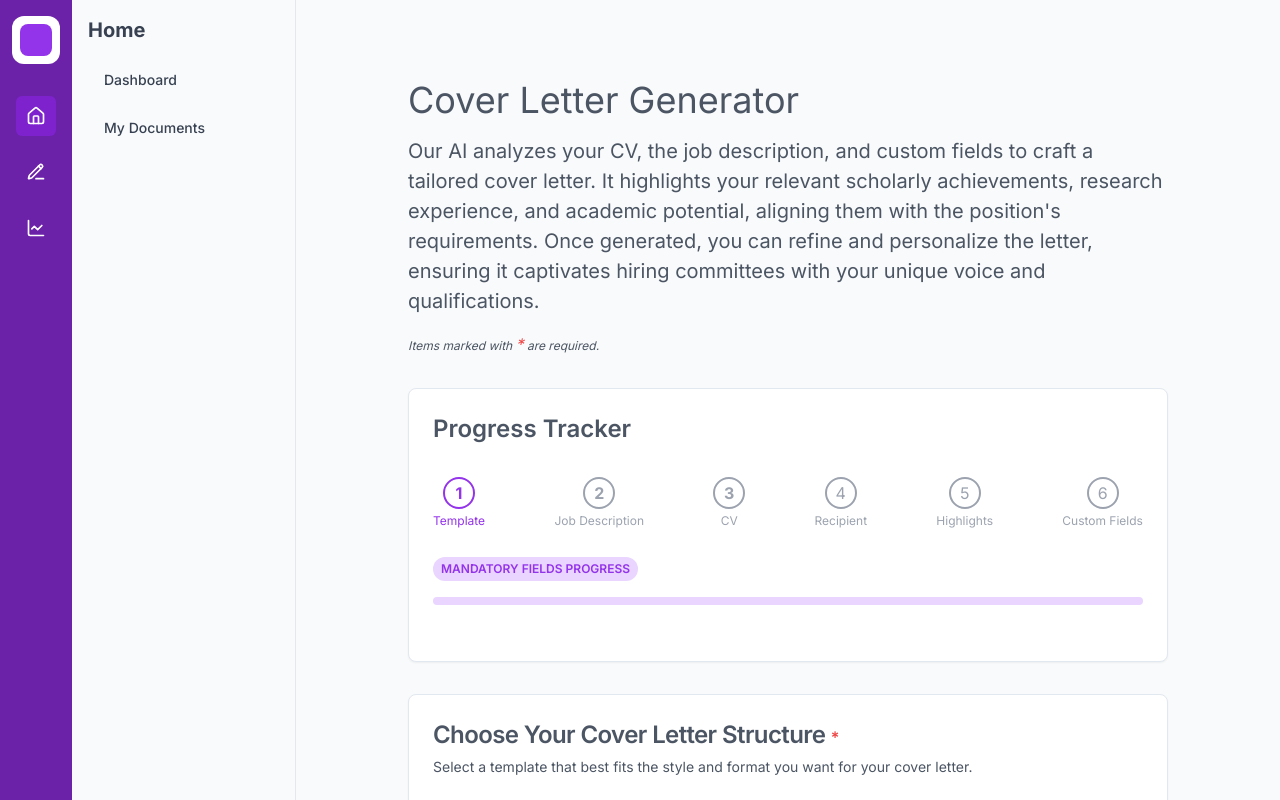
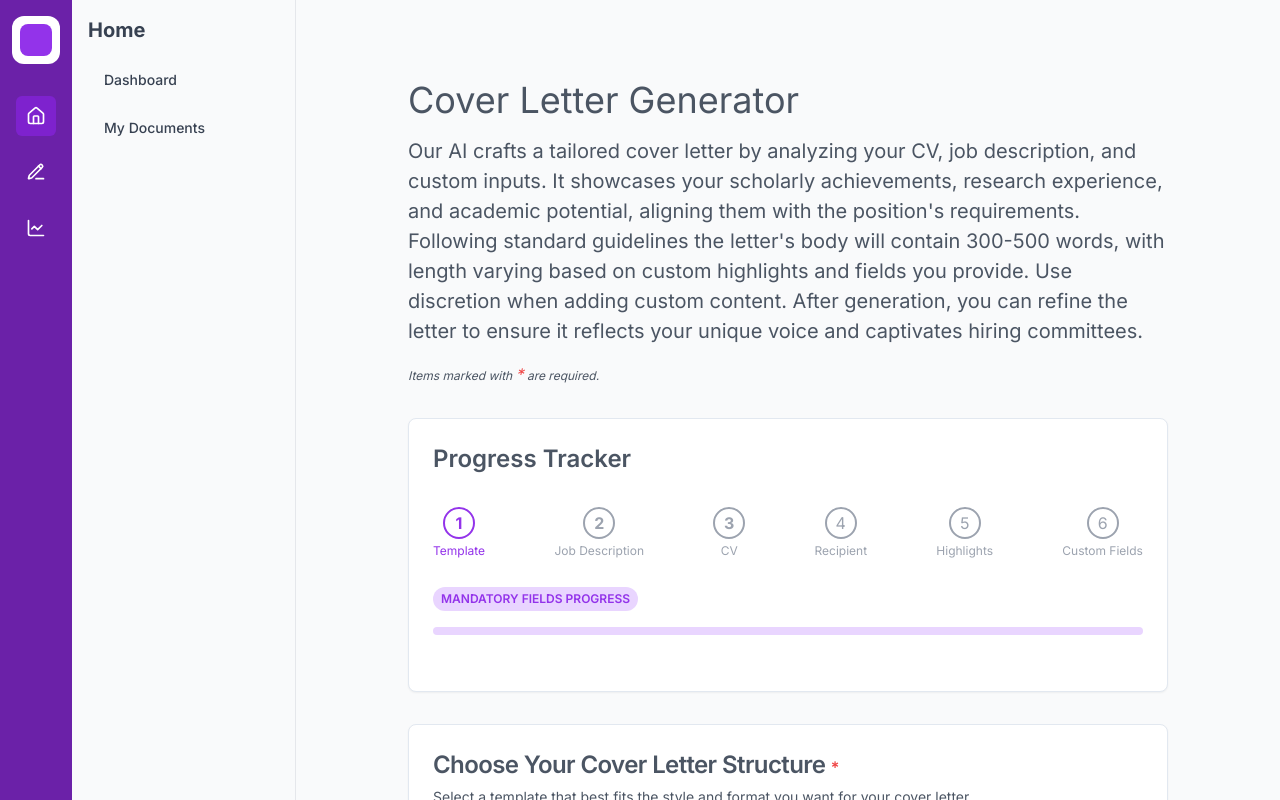
Before and after one commit to Naxus28/lumina.ai, a Next.js app: page /cover-letter in a window 1280 px wide. Shown: the top 800 px of the page. Built offline with nearby package versions, Linux system fonts and the light colour scheme.

Commit message:
Improves directions

```diff
--- a/app/(auth)/cover-letter/components/CustomFields.tsx
+++ b/app/(auth)/cover-letter/components/CustomFields.tsx
@@ -3,8 +3,6 @@ import { Input } from '@/components/ui/input';
 import { Textarea } from '@/components/ui/textarea';
 import { Button } from '@/components/ui/button';
 import { X } from 'lucide-react';
-import { Container } from '@/app/layout-components/Container';
-import { H2, Paragraph } from '@/app/components/typography';
 
 interface CustomFieldsProps {
 	customFields: Record<string, string>;
--- a/app/(auth)/cover-letter/page.tsx
+++ b/app/(auth)/cover-letter/page.tsx
@@ -268,10 +268,12 @@ const CoverLetterGenerator: React.FC = () => {
 			<main>
 				<H1>Cover Letter Generator</H1>
 				<Paragraph>
-					Our AI analyzes your CV, the job description, and custom fields to craft a tailored cover letter. It
-					highlights your relevant scholarly achievements, research experience, and academic potential, aligning them
-					with the position's requirements. Once generated, you can refine and personalize the letter, ensuring it
-					captivates hiring committees with your unique voice and qualifications.
+					Our AI crafts a tailored cover letter by analyzing your CV, job description, and custom inputs. It showcases
+					your scholarly achievements, research experience, and academic potential, aligning them with the position's
+					requirements. Following standard guidelines the letter's body will contain 300-500 words, with length varying
+					based on custom highlights and fields you provide. Use discretion when adding custom content. After
+					generation, you can refine the letter to ensure it reflects your unique voice and captivates hiring
+					committees.
 				</Paragraph>
 				<Span className="text-xs block mt-2 italic">
 					Items marked with <Span className="text-red-500">*</Span> are required.
```
